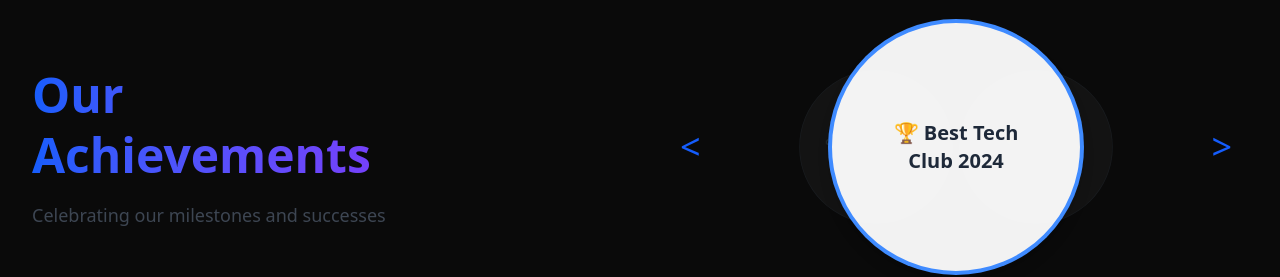
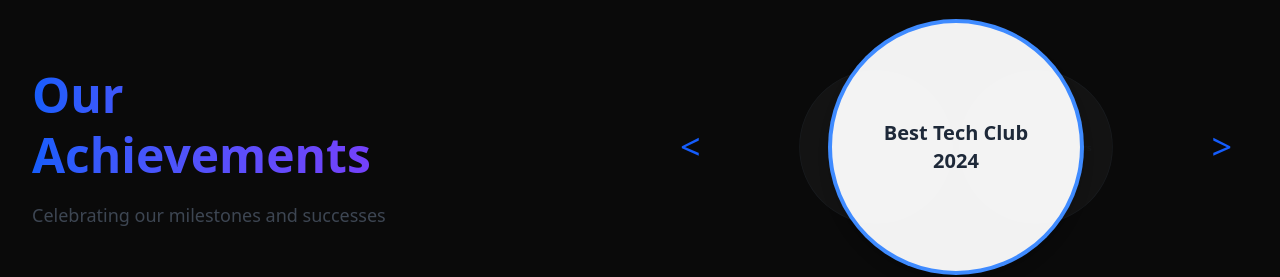
Before and after one commit to GDSC-NMIMS-MPSTME-Mumbai/Gdg-website, a React (Vite) app: page / in a window 1280 px wide. Shown: the part 1359-1636 px from the top of the page. Built offline with nearby package versions, Linux system fonts and the light colour scheme.

Commit message:
minor formatting

```diff
--- a/src/components/custom/achievements.tsx
+++ b/src/components/custom/achievements.tsx
@@ -2,11 +2,11 @@ import { useState } from "react";
 import { motion, AnimatePresence } from "framer-motion";
 
 const achievements = [
-  "🏆 Best Tech Club 2024",
-  "💡 100+ Active Contributors",
-  "📢 Hosted 15+ Workshops",
-  "🌍 Impacted 1000+ Students",
-  "🔗 Collaborated with 6 Companies"
+  "Best Tech Club 2024",
+  "100+ Active Contributors",
+  "Hosted 15+ Workshops",
+  "Impacted 1000+ Students",
+  "Collaborated with 6 Companies"
 ];
 
 export function AchievementsCarousel() {
@@ -23,7 +23,6 @@ export function AchievementsCarousel() {
     setCurrent((current - 1 + achievements.length) % achievements.length);
   };
 
-  // Animation variants for circular motion
   const variants = {
     enter: (direction: number) => ({
       x: direction > 0 ? 200 : -200,
@@ -49,9 +48,8 @@ export function AchievementsCarousel() {
   };
 
   return (
-    <div className="flex flex-col md:flex-row items-center justify-center min-h-[500px] px-4 md:px-8 gap-8 md:gap-12 w-full">
-      {/* Title Section */}
-      <div className="w-full md:w-2/3 text-center md:text-left">
+    <div className="flex flex-col md:flex-row items-center justify-center min-h-[500px] px-4 md:px-8 gap-8 md:gap-12 w-screen">
+      <div className="w-screen md:w-2/3 text-center md:text-left">
         <motion.h2
           initial={{ opacity: 0, y: -20 }}
           animate={{ opacity: 1, y: 0 }}
@@ -70,9 +68,7 @@ export function AchievementsCarousel() {
         </motion.p>
       </div>
 
-      {/* Carousel Section */}
       <div className="relative w-full md:w-2/3 h-[300px] flex items-center justify-center">
-        {/* Main Circle with Circular Motion */}
         <AnimatePresence mode="wait" custom={direction}>
           <motion.div
             key={current}
@@ -110,7 +106,6 @@ export function AchievementsCarousel() {
           {achievements[(current - 1 + achievements.length) % achievements.length]}
         </motion.div>
 
-        {/* Minimal Peek Circles - Right */}
         <motion.div
           animate={{
             x: 80,
@@ -123,7 +118,6 @@ export function AchievementsCarousel() {
           {achievements[(current + 1) % achievements.length]}
         </motion.div>
 
-        {/* Navigation Arrows - Always Visible */}
         <button
           onClick={prev}
           className="absolute left-2 md:left-4 top-1/2 -translate-y-1/2 text-4xl text-blue-600 z-20 hover:text-blue-800 transition-colors"
--- a/src/components/custom/projects.tsx
+++ b/src/components/custom/projects.tsx
@@ -48,7 +48,7 @@ const projects = [
 
 export function Projects() {
   return (
-    <section className="w-full py-12 px-4">
+    <section className="w-screen py-12 px-4">
       <div className="text-center mb-12">
         <h1 className="text-4xl font-bold mb-4">Projects</h1>
       </div>
```
